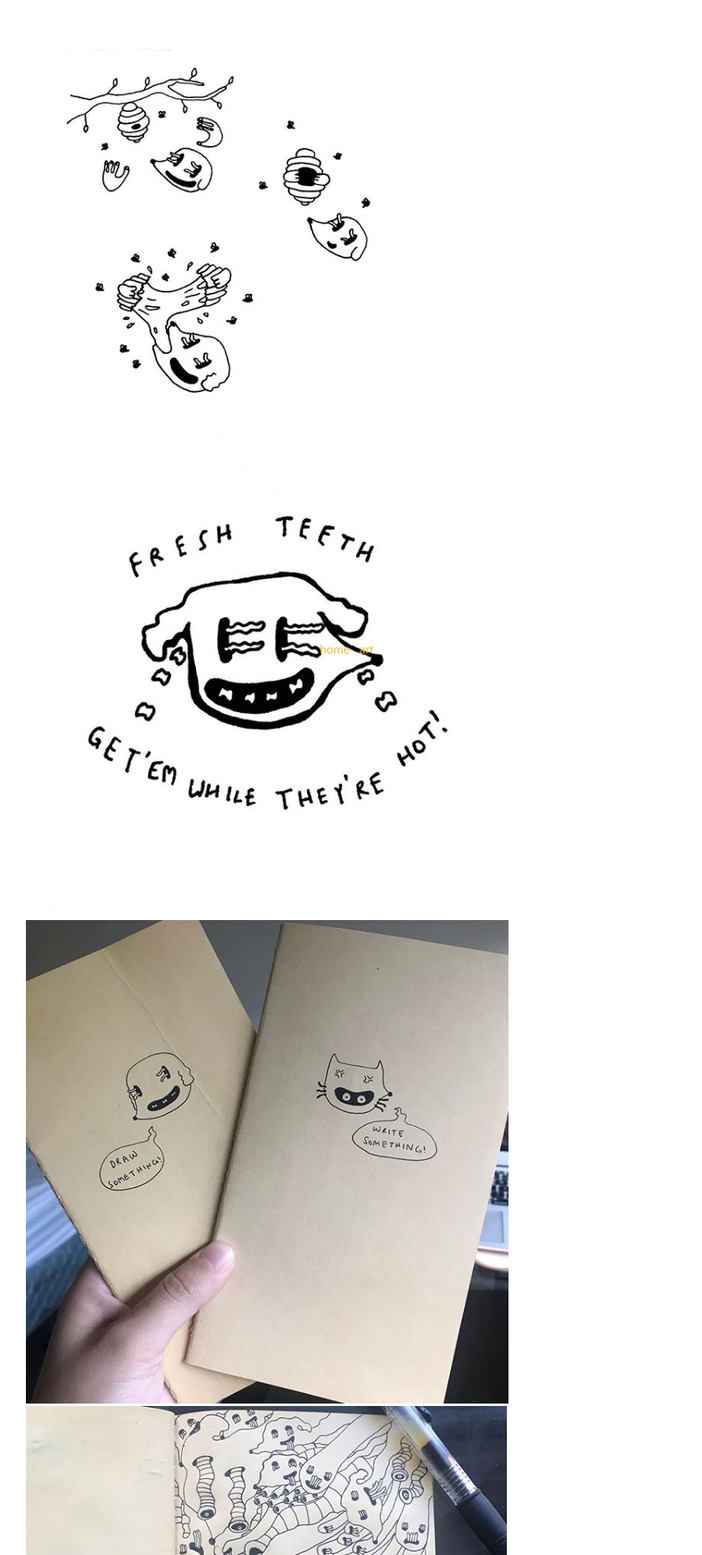
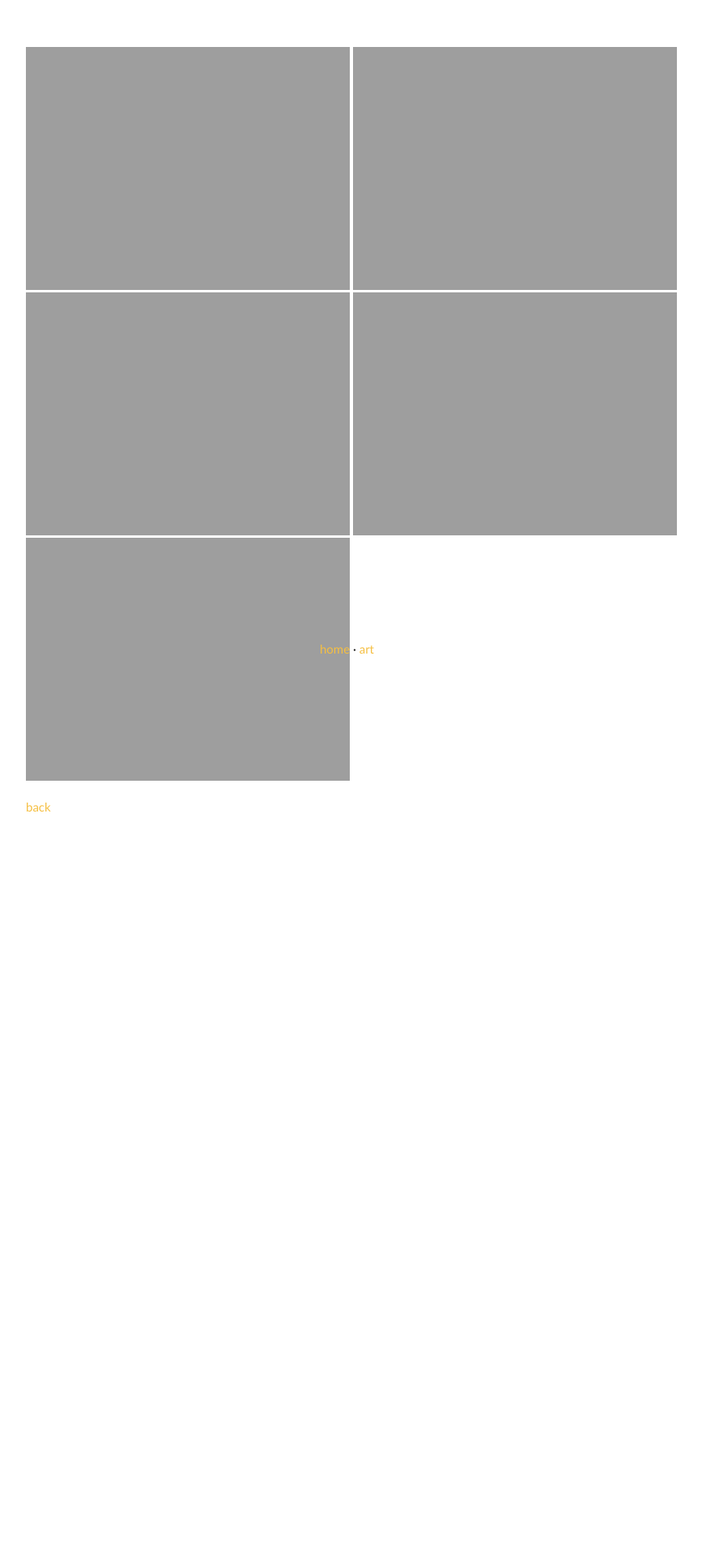
Before and after one commit to myer0432/myer0432.github.io, a Jekyll site: the page built from art.md, in a window 1280 px wide. Shown: the top 1920 px of the page at 81% size, without its empty margins (178-1045 px from the left). Built offline with Jekyll 4.4.1, drawn with Linux system fonts in a browser that asks for light colours; after the commit the page ends 1083 px from its top, so only the background shows below that.

Commit message:
image sizes + align

```diff
--- a/art.md
+++ b/art.md
@@ -2,10 +2,7 @@
 layout: featured
 ---
 
-![1](/assets/img/art/beehive.png)
-![2](/assets/img/art/teeth.png)
-![3](/assets/img/art/journals.png)
-![4](/assets/img/art/dawgs.png)
-![5](/assets/img/art/detail.png)
+![](/assets/img/art/beehive.png=200x) ![](/assets/img/art/teeth.png=200x) ![](/assets/img/art/journals.png=200x)
+![](/assets/img/art/dawgs.png=200x) ![](/assets/img/art/detail.png=200x)
 
 [back](./)
```
